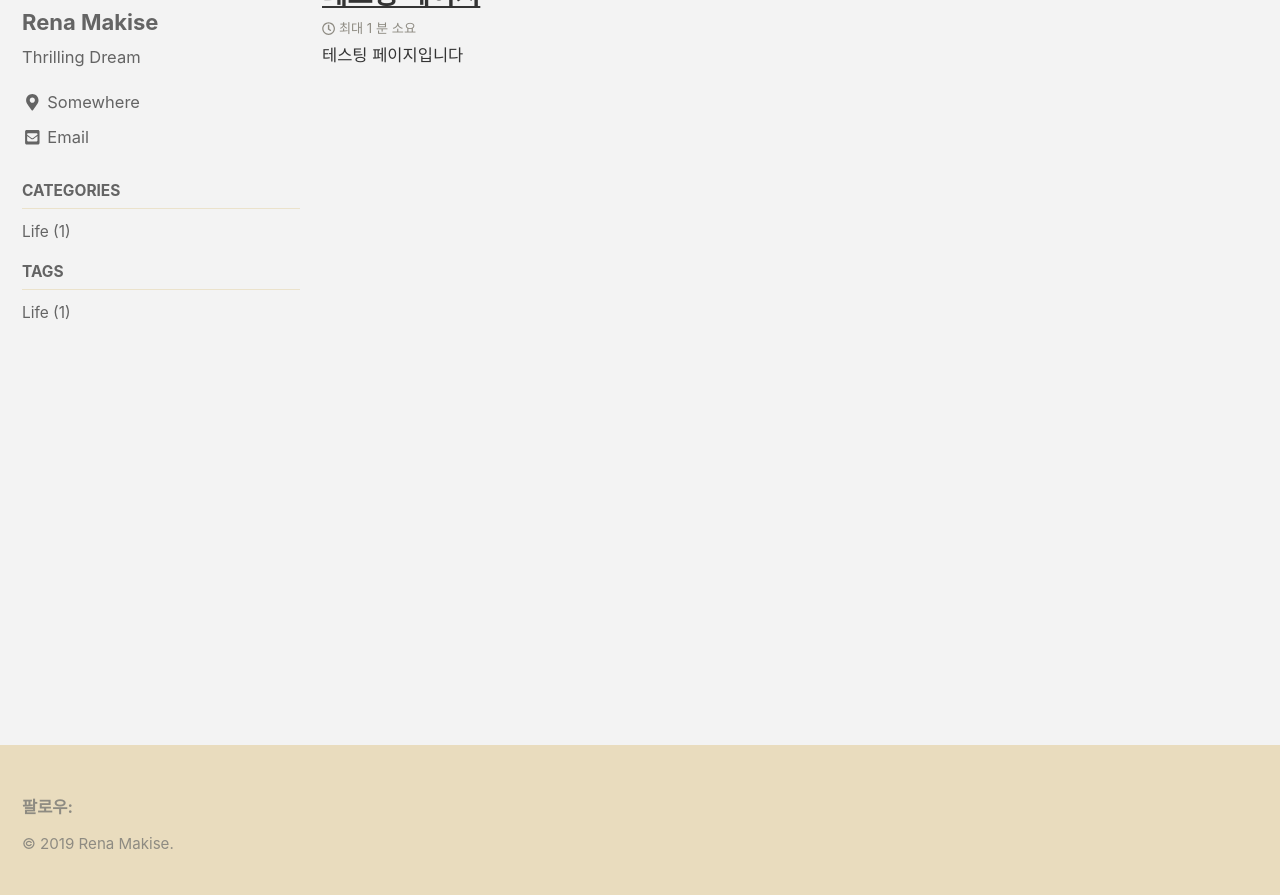
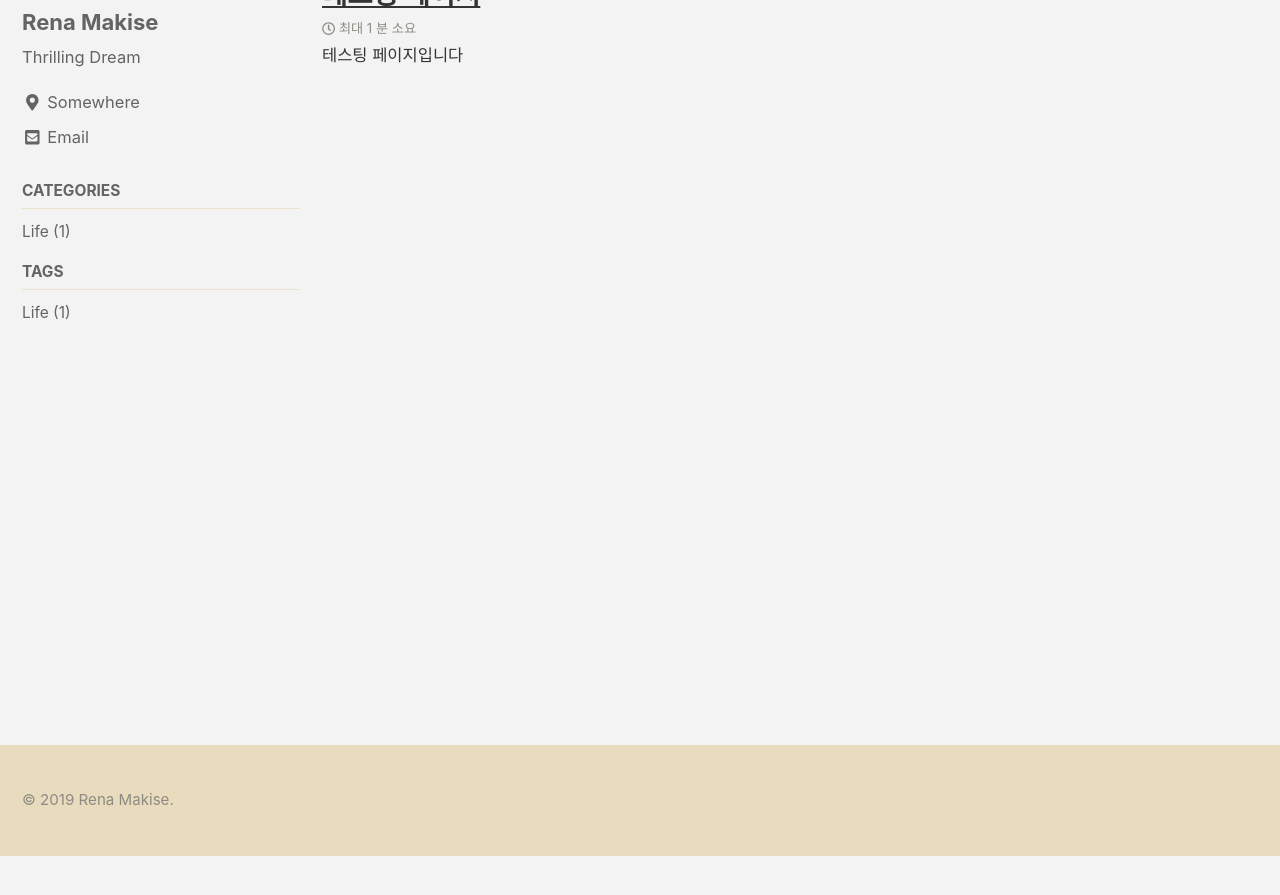
Before and after one commit to Rena-Makise/Rena-Makise.github.io, a Jekyll site: the page built from index.html, in a window 1280 px wide and 900 px high, scrolled down 222 px. Shown: the top 895 px of the window. Built offline with Jekyll 4.4.1, drawn with Linux system fonts in a browser that asks for light colours; cached includes are drawn as plain includes; the list of posts is cut into pages by our own code; after the commit the page ends 1078 px from its top, so only the background shows below that.

Commit message:
ver 0.205 α
초기버전 +

```diff
--- a/_includes/footer.html
+++ b/_includes/footer.html
@@ -1,4 +1,4 @@
-<div class="page__footer-follow">
+<!-- <div class="page__footer-follow">
   <ul class="social-icons">
     {% if site.data.ui-text[site.locale].follow_label %}
       <li><strong>{{ site.data.ui-text[site.locale].follow_label }}</strong></li>
@@ -12,8 +12,8 @@
       {% endfor %}
     {% endif %}
 
-    <!-- <li><a href="{% if site.atom_feed.path %}{{ site.atom_feed.path }}{% else %}{{ '/feed.xml' | relative_url }}{% endif %}"><i class="fas fa-fw fa-rss-square" aria-hidden="true"></i> {{ site.data.ui-text[site.locale].feed_label | default: "Feed" }}</a></li> -->
+    <li><a href="{% if site.atom_feed.path %}{{ site.atom_feed.path }}{% else %}{{ '/feed.xml' | relative_url }}{% endif %}"><i class="fas fa-fw fa-rss-square" aria-hidden="true"></i> {{ site.data.ui-text[site.locale].feed_label | default: "Feed" }}</a></li>
   </ul>
-</div>
+</div> -->
 
 <div class="page__footer-copyright">&copy; {{ site.time | date: '%Y' }} {{ site.name | default: site.title }}. </div>
```
